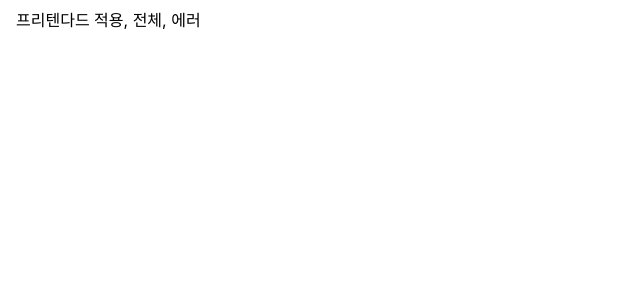
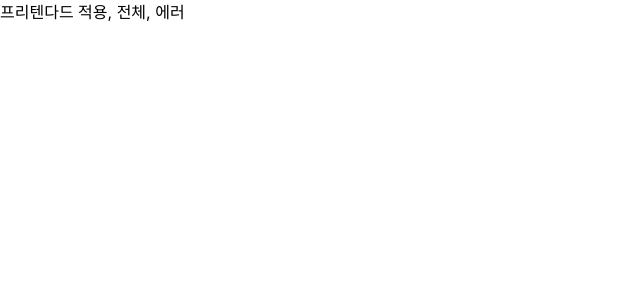
Before and after one commit to jonghwann/blog-v1, a Next.js app: page / in a window 1280 px wide. Shown: the top 300 px of the page, without its empty margins (0-640 px from the left). Built offline with nearby package versions, Linux system fonts and the light colour scheme; a web font is replaced by a local one.

Commit message:
글 저장 테스트

```diff
--- a/src/app/page.tsx
+++ b/src/app/page.tsx
@@ -1,5 +1,8 @@
 'use client';
-
 export default function Page() {
-  return <div className="p-4 pt-2">프리텐다드 적용, 전체, 에러</div>;
+  return (
+    <div>
+      <span className="leading-none">프리텐다드 적용, 전체, 에러</span>
+    </div>
+  );
 }
--- /dev/null
+++ b/src/app/posts/errors/test/content.mdx
@@ -0,0 +1,8 @@
+---
+title: '테스트'
+date: '2024-12-08'
+---
+
+## 에러 설명
+
+에러 설명 테스트
```
